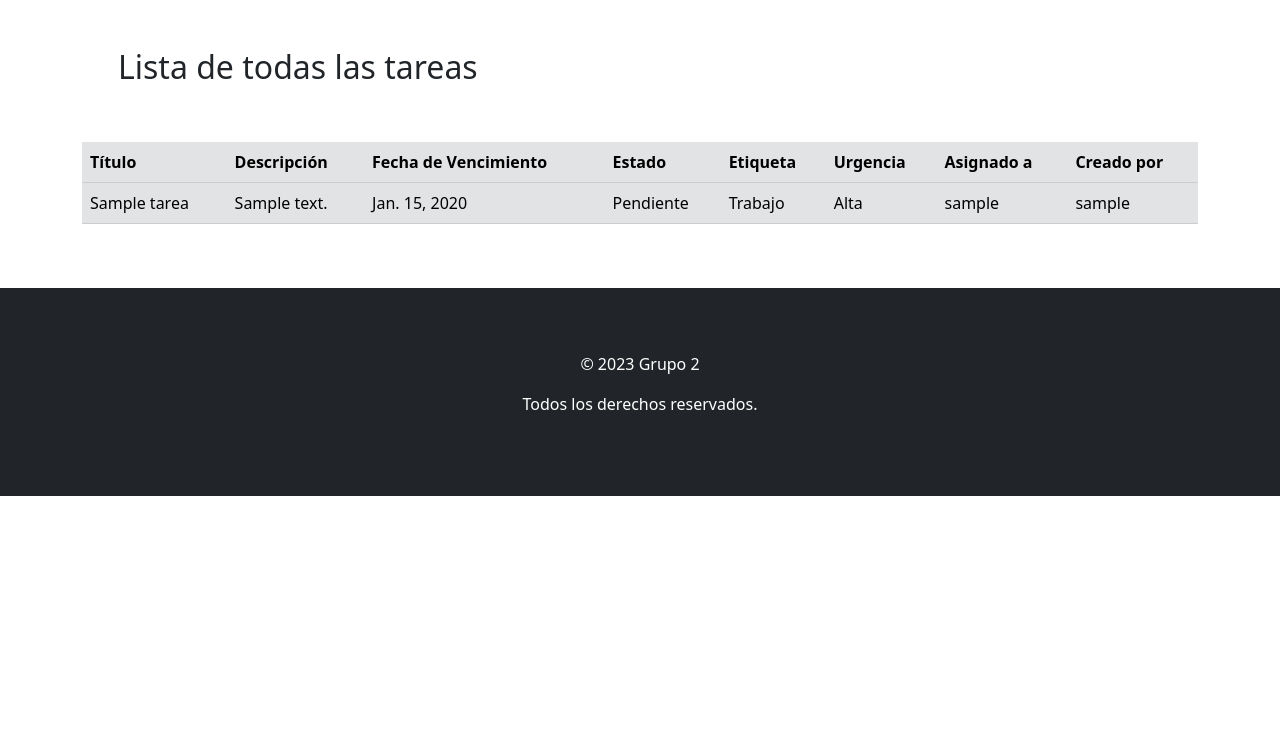
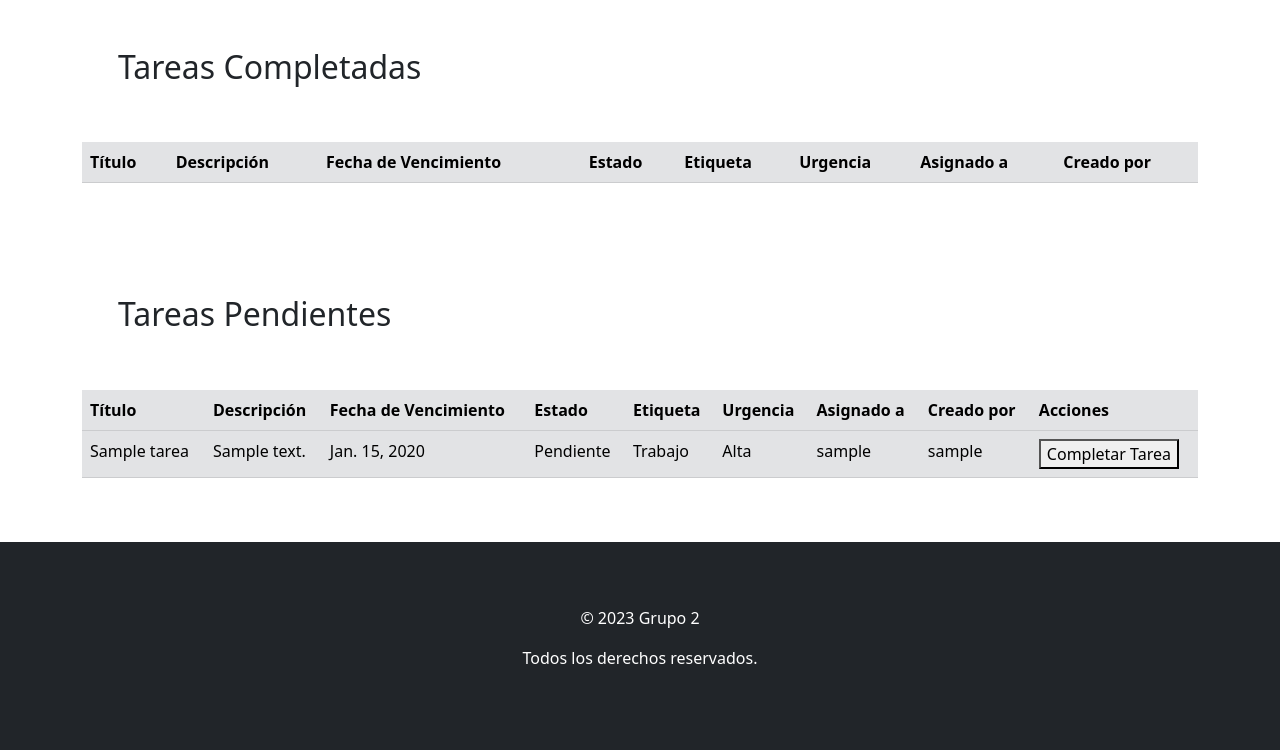
Before and after one commit to Freston1605/sprint7, a Django app: page /lista_tareas/ in a window 1280 px wide. Shown: the part 74-824 px from the top of the page. Before the commit the page ends 570 px from the top, so only its background shows below. Run offline with Django 4.2, Linux system fonts and the light colour scheme; tables that the repository leaves empty hold one stand-in row (values such as "Sample post"); lists and menus that the app fills with data are empty.

Commit message:
Cambios 17:26

```diff
--- a/proyecto/organizador/templates/tareas/visualizacion.html
+++ b/proyecto/organizador/templates/tareas/visualizacion.html
@@ -5,7 +5,7 @@
     <h3>Enhorabuena, {{ request.user.username }}</h3>
     <p>¡Has creado una nueva tarea!</p>
     {% endif %}
-    <h2>Lista de todas las tareas</h2>
+    <h2>Tareas Completadas</h2>
   </div>
   <div class="container pb-5">
     <div class="table-responsive-xxl">
@@ -23,7 +23,7 @@
           </tr>
         </thead>
         <tbody>
-          {% for tarea in tareas %}
+          {% for tarea in tareas_completadas %}
             <tr>
               <td scope="row">{{ tarea.titulo }}</td>
               <td>{{ tarea.descripcion }}</td>
@@ -35,8 +35,51 @@
               <td>{{ tarea.creado_por }}</td>
             </tr>
           {% endfor %}
-      </tbody>
-    </table>
+        </tbody>
+      </table>
+    </div>
   </div>
-</div>
+
+  <div class="container p-5">
+    <h2>Tareas Pendientes</h2>
+  </div>
+  <div class="container pb-5">
+    <div class="table-responsive-xxl">
+      <table class="table table-secondary">
+        <thead>
+          <tr>
+            <th scope="col">Título</th>
+            <th scope="col">Descripción</th>
+            <th scope="col">Fecha de Vencimiento</th>
+            <th scope="col">Estado</th>
+            <th scope="col">Etiqueta</th>
+            <th scope="col">Urgencia</th>
+            <th scope="col">Asignado a</th>
+            <th scope="col">Creado por</th>
+            <th scope="col">Acciones</th>
+          </tr>
+        </thead>
+        <tbody>
+          {% for tarea in tareas_pendientes %}
+            <tr>
+              <td scope="row">{{ tarea.titulo }}</td>
+              <td>{{ tarea.descripcion }}</td>
+              <td>{{ tarea.fecha_vencimiento }}</td>
+              <td>{{ tarea.get_estado_display }}</td>
+              <td>{{ tarea.get_etiqueta_display }}</td>
+              <td>{{ tarea.get_urgencia_display }}</td>
+              <td>{{ tarea.responsable }}</td>
+              <td>{{ tarea.creado_por }}</td>
+              <td>
+                <form method="post" action="{% url 'completar_tarea' tarea.id %}">
+                  {% csrf_token %}
+                  <button type="submit">Completar Tarea</button>
+                </form>
+              </td>
+            </tr>
+          {% endfor %}
+        </tbody>
+      </table>
+    </div>
+  </div>
 {% endblock content %}
--- a/proyecto/organizador/urls.py
+++ b/proyecto/organizador/urls.py
@@ -10,4 +10,5 @@
     path('welcome/', views.welcome, name='welcome'),
     path('crear_tarea/', views.CrearTareaView.as_view(), name="crear_tarea"),
     path('lista_tareas/', views.lista_tareas, name='lista_tareas'),
+    path('tarea/<int:tarea_id>/completar/', views.completar_tarea, name='completar_tarea'),
 ]
--- a/proyecto/organizador/views.py
+++ b/proyecto/organizador/views.py
@@ -1,5 +1,5 @@
 from django.urls import reverse_lazy, reverse
-from django.shortcuts import render, redirect
+from django.shortcuts import render, get_object_or_404, redirect
 from django.contrib import messages
 from django.contrib.auth import authenticate, login, logout
 from django.contrib.auth.decorators import login_required
@@ -113,7 +113,20 @@
         messages.success(self.request, "¡Tarea creada exitosamente!")  # Agregar mensaje de éxito
         return reverse('lista_tareas')  # Utilizar la función reverse en lugar de reverse_lazy
 
+#modificacion de lsta de tareas para que muestre las completas y las pendientes separado
+def lista_tareas(request):
+    tareas_completadas = Tarea.objects.filter(estado='completada')
+    tareas_pendientes = Tarea.objects.exclude(estado='completada')
+    return render(request, 'tareas/visualizacion.html', {'tareas_completadas': tareas_completadas, 'tareas_pendientes': tareas_pendientes})
 
-def lista_tareas(request):
-    tareas = Tarea.objects.all()
-    return render(request, 'tareas/visualizacion.html', {'tareas': tareas})
+#funcion para completar las tareas
+def completar_tarea(request, tarea_id):
+    tarea = get_object_or_404(Tarea, id=tarea_id)
+
+    if request.method == 'POST':
+        tarea.estado = 'completada'
+        tarea.save()
+        messages.success(request, 'La tarea ha sido completada exitosamente.')
+        return redirect('lista_tareas')  # Cambia 'nombre_de_la_vista_donde_se_muestra_la_lista_de_tareas' por el nombre real de la vista donde se muestra la lista de tareas.
+
+    return render(request, 'nombre_de_la_plantilla_de_detalle_de_tarea.html', {'tarea': tarea})
```
Also changed, not shown: proyecto/proyecto/settings.py (+4 -4 lines).
